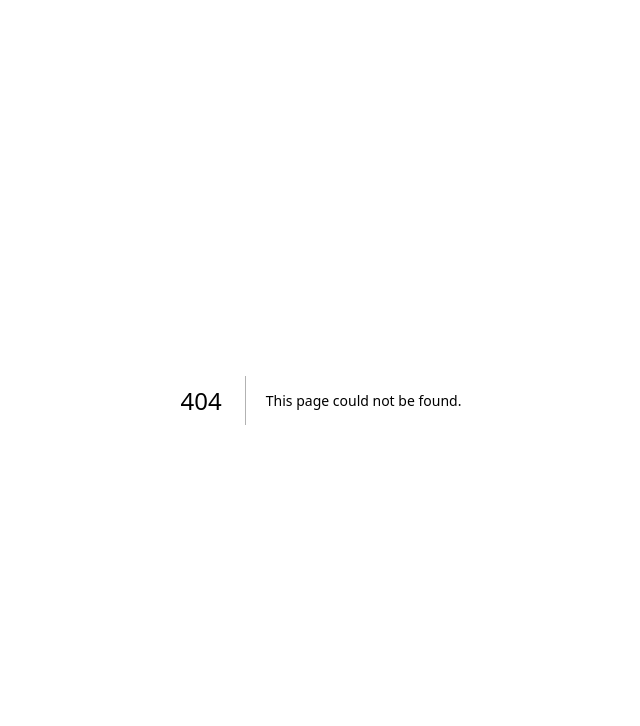
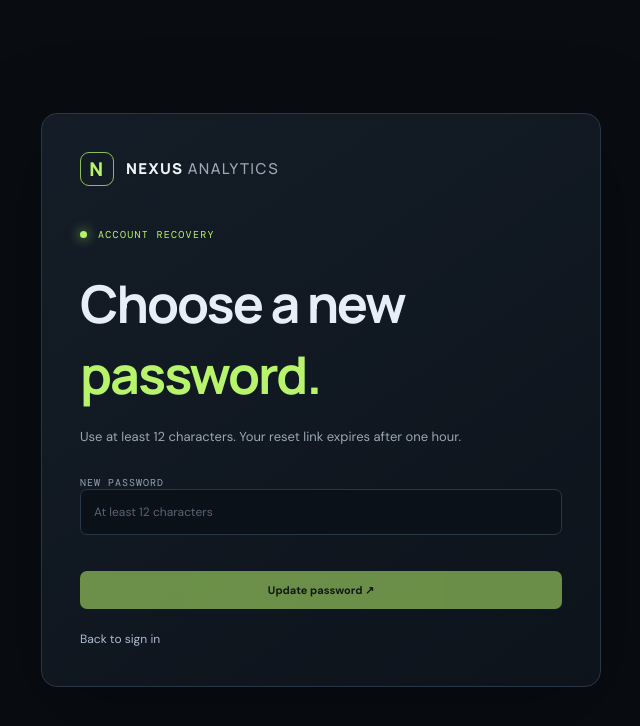
Before and after one commit to bhupendra272003/enterprise-analytics-hub., a Next.js app in the folder apps/web/: page /reset-password in a window 1280 px wide. Before the commit this address had no page. Shown: the top 726 px of the page, without its empty margins (319-959 px from the left). Built offline with nearby package versions, Linux system fonts and the light colour scheme; no server answers.

Commit message:
Build password reset page

```diff
--- /dev/null
+++ b/apps/web/app/reset-password/page.tsx
@@ -0,0 +1,9 @@
+'use client';
+import {FormEvent,useEffect,useState} from 'react';
+const API=process.env.NEXT_PUBLIC_API_URL||'http://localhost:4000';
+export default function ResetPasswordPage(){
+ const [token,setToken]=useState(''),[password,setPassword]=useState(''),[message,setMessage]=useState(''),[busy,setBusy]=useState(false);
+ useEffect(()=>setToken(new URLSearchParams(window.location.search).get('token')||''),[]);
+ async function submit(e:FormEvent){e.preventDefault();setBusy(true);try{const r=await fetch(API+'/api/auth/reset-password',{method:'POST',headers:{'Content-Type':'application/json','X-Hub-Request':'1'},body:JSON.stringify({token,password})});const d=await r.json();setMessage(d.message||d.error||'Request completed.');}catch{setMessage('Unable to connect to NEXUS.');}finally{setBusy(false);}}
+ return <main className="access-shell"><section className="access-card"><a className="brand" href="/"><span className="brand-mark">N</span><span>NEXUS<span className="brand-light"> ANALYTICS</span></span></a><div className="eyebrow"><span/> ACCOUNT RECOVERY</div><h1>Choose a new <em>password.</em></h1><p>Use at least 12 characters. Your reset link expires after one hour.</p><form onSubmit={submit}><label>NEW PASSWORD<input type="password" minLength={12} maxLength={128} required value={password} onChange={e=>setPassword(e.target.value)} placeholder="At least 12 characters"/></label><button className="primary-action" disabled={busy||!token}>{busy?'Updating…':'Update password ↗'}</button></form>{message&&<div className="team-notice">{message}</div>}<a className="back-link" href="/">Back to sign in</a></section></main>;
+}
```
